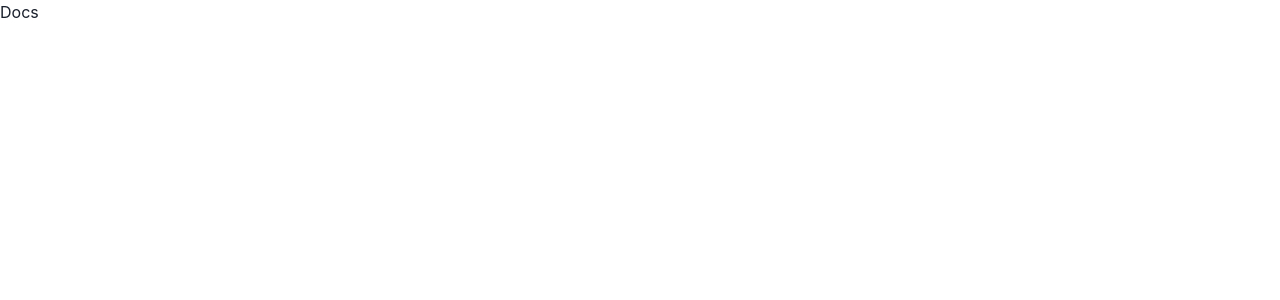
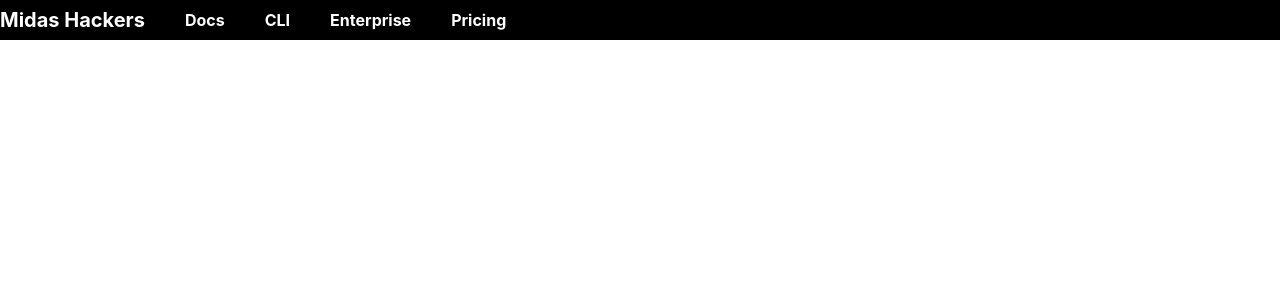
Before and after one commit to success353/wesyexchange, a Next.js app: page / in a window 1280 px wide. Shown: the top 300 px of the page. Built offline with nearby package versions, Linux system fonts and the light colour scheme.

Commit message:
first commit

```diff
--- /dev/null
+++ b/components/Navbar.js
@@ -0,0 +1,61 @@
+import { Box, Heading, HStack, Link } from '@chakra-ui/react'
+import NextLink from 'next/link'
+import React from 'react'
+
+const NavLinks = [
+    { label: 'Docs', link: '#docs' },
+    { label: 'CLI', link: '#CLI' },
+    { label: 'Enterprise', link: '#Enterprise' },
+    { label: 'Pricing', link: '#Pricing' }
+]
+
+const Navbar = () => {
+    return (
+        <Box as='nav' bg='black' color='white' py='2'>
+            <HStack spacing='10'>
+                <Heading as='h4' size='md'>
+                    Midas Hackers
+                </Heading>
+                <NextLink href='#' passHref>
+                    <Link
+                        fontWeight='bold'
+                        _hover={{
+                            color: 'orange.600'
+                        }}>
+                        Docs
+                    </Link>
+                </NextLink>
+                <NextLink href='#' passHref>
+                    <Link
+                        fontWeight='bold'
+                        _hover={{
+                            color: 'orange.600'
+                        }}>
+                        CLI
+                    </Link>
+                </NextLink>
+                <NextLink href='#' passHref>
+                    <Link
+                        fontWeight='bold'
+                        _hover={{
+                            color: 'orange.600'
+                        }}>
+                        Enterprise
+                    </Link>
+                </NextLink>
+                <NextLink href='#' passHref>
+                    <Link
+                        fontWeight='bold'
+                        _hover={{
+                            color: 'orange.600'
+                        }}>
+                        Pricing
+                    </Link>
+                </NextLink>
+            </HStack>
+
+        </Box>
+    )
+}
+
+export default Navbar
--- a/components/Navbar.jsx
+++ /dev/null
@@ -1,18 +0,0 @@
-import { Box, HStack, Link } from '@chakra-ui/react'
-import NextLink from 'next/link'
-import React from 'react'
-
-const Navbar = () => {
-    return (
-        <Box as='nav'>
-            <HStack>
-                <NextLink href='#' passHref>
-                    <Link>Docs</Link>
-                </NextLink>
-            </HStack>
-
-        </Box>
-    )
-}
-
-export default Navbar
--- a/pages/index.js
+++ b/pages/index.js
@@ -1,11 +1,16 @@
-
 import React from 'react'
+import Head from 'next/head'
 import Navbar from '../components/Navbar'
-
 
 const index = () => {
   return (
-    <Navbar />
+    <div>
+      <Head>
+        <title>Landing Page Build</title>
+        <meta name='Landing Page' content='Generated by create next app'/>
+      </Head>
+      <Navbar />
+    </div>
   )
 }
 
```
